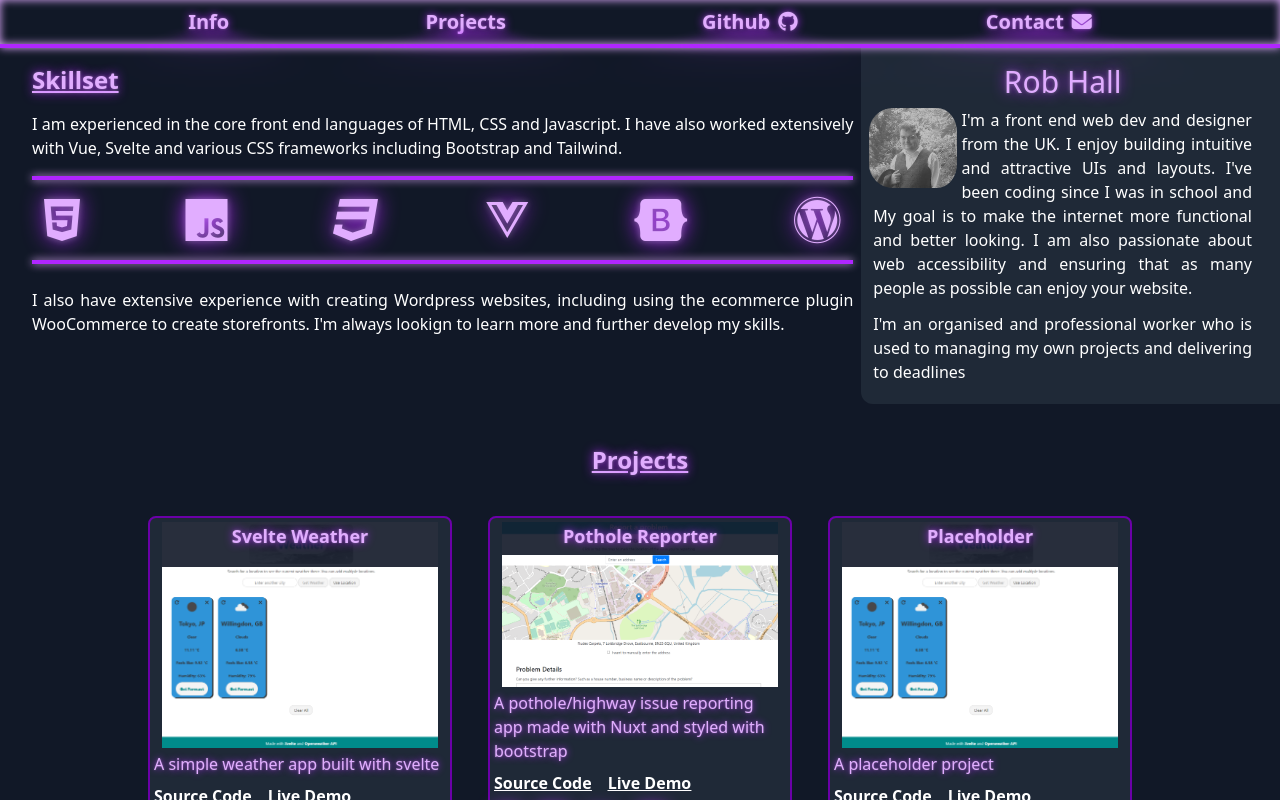
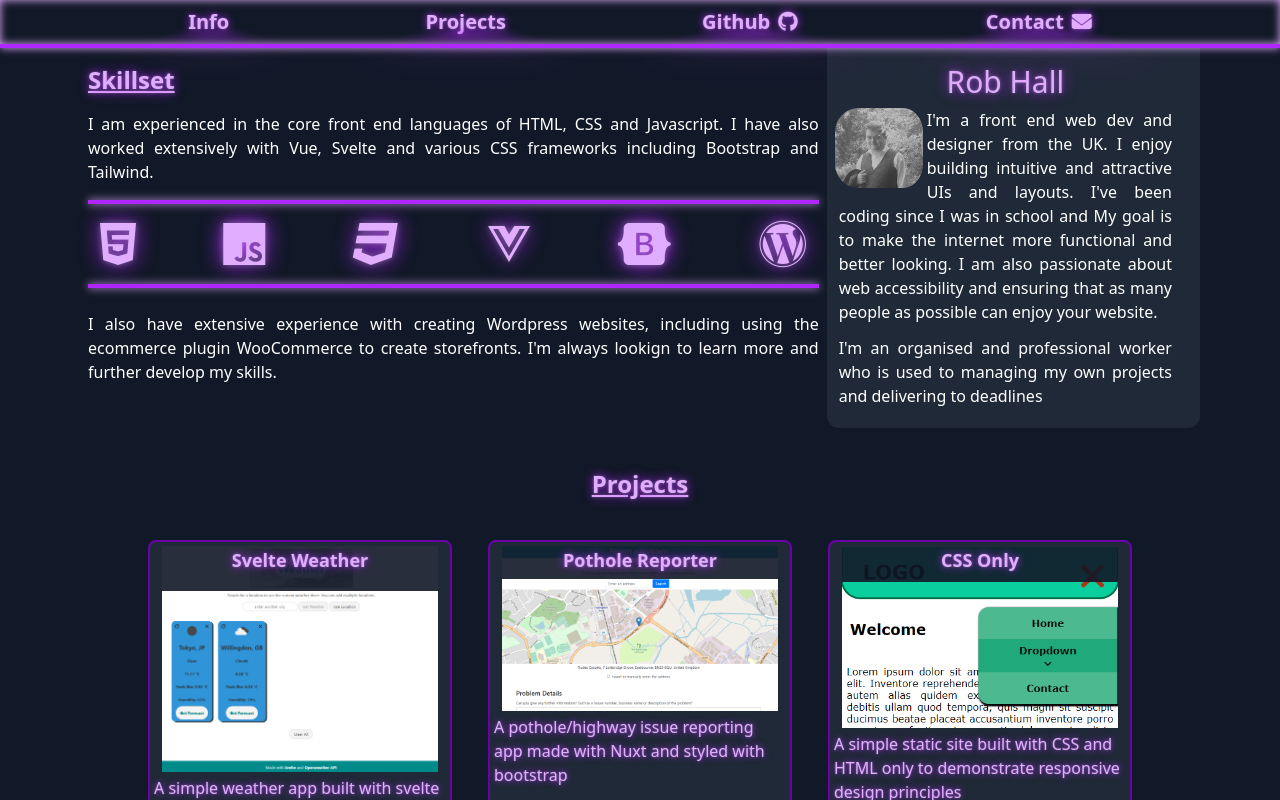
Before and after one commit to rhall1310/portfolio, a Nuxt app: page / in a window 1280 px wide. Shown: the top 800 px of the page. Built offline with nearby package versions, Linux system fonts and the light colour scheme.

Commit message:
new project

```diff
--- a/pages/index.vue
+++ b/pages/index.vue
@@ -2,10 +2,10 @@
   <div class="bg-gray-900">
     <Header class="fixed top-0 w-screen h-12" />
     <div class="relative">
-      <div id="info" class="flex flex-col pt-12 md:flex-row md:pl-6">
+      <div id="info" class="flex flex-col pt-12 md:flex-row px-1 lg:px-20">
         <div
           id="sidebar-about"
-          class="md:w-1/3 lg:1/4 md:order-2 p-2 bg-gray-800 mb-2 md: pr-6 md:rounded-bl-xl"
+          class="md:w-1/3 lg:1/4 md:order-2 p-2 bg-gray-800 mb-2 md: pr-6 md:rounded-bl-xl md:rounded-br-xl"
         >
           <h1 class="text-neon-light neon text-3xl text-center py-2">
             Rob Hall
@@ -112,11 +112,11 @@ export default {
           ],
         },
         {
-          title: 'Placeholder',
-          text: 'A placeholder project',
-          img: 'svelte_weather.png',
-          code: 'https://github.com/rhall1310/pothole-reporter',
-          link: 'https://pothole-reporter-rh1310-dev.netlify.app/',
+          title: 'CSS Only',
+          text: 'A simple static site built with CSS and HTML only to demonstrate responsive design principles',
+          img: 'css_only.png',
+          code: 'https://github.com/rhall1310/CSS-Only',
+          link: 'https://rhall1310.github.io/CSS-Only/',
           icons: ['fab fa-html5', 'fab fa-js'],
         },
       ],
```
Also changed, not shown: assets/images/css_only.png (added).
